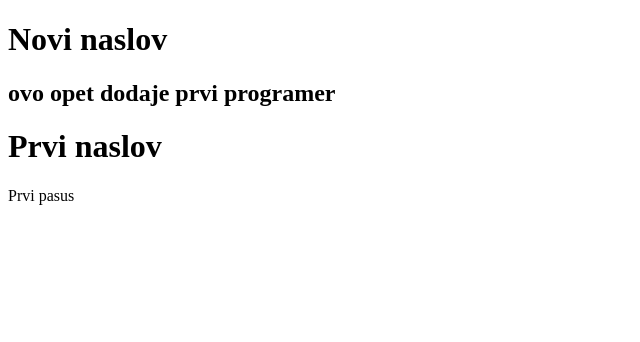
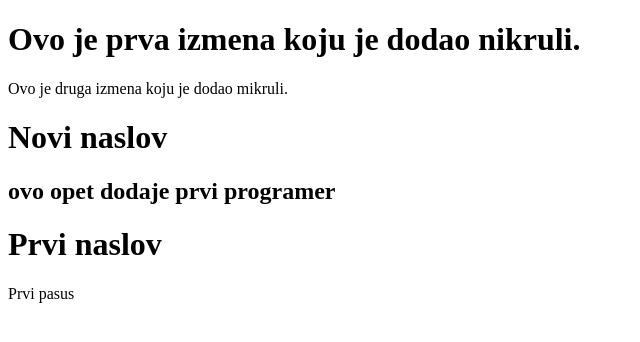
Before and after one commit to itobuka/prezentacijab, a plain HTML site: page index.html in a window 1280 px wide. Shown: the whole page, without its empty margins (0-640 px from the left). Drawn offline with Linux system fonts and the light colour scheme.

Commit message:
Izmene koje je dodao kornik mikruli

```diff
--- a/index.html
+++ b/index.html
@@ -7,6 +7,8 @@
 </head>
 
 <body>
+    <h1> Ovo je prva izmena koju je dodao nikruli. </h1>
+    <p> Ovo je druga izmena koju je dodao mikruli. </p>
     <h1>Novi naslov</h1>
     <h2>ovo opet dodaje prvi programer</h2>
     <h1>Prvi naslov</h1>
```
